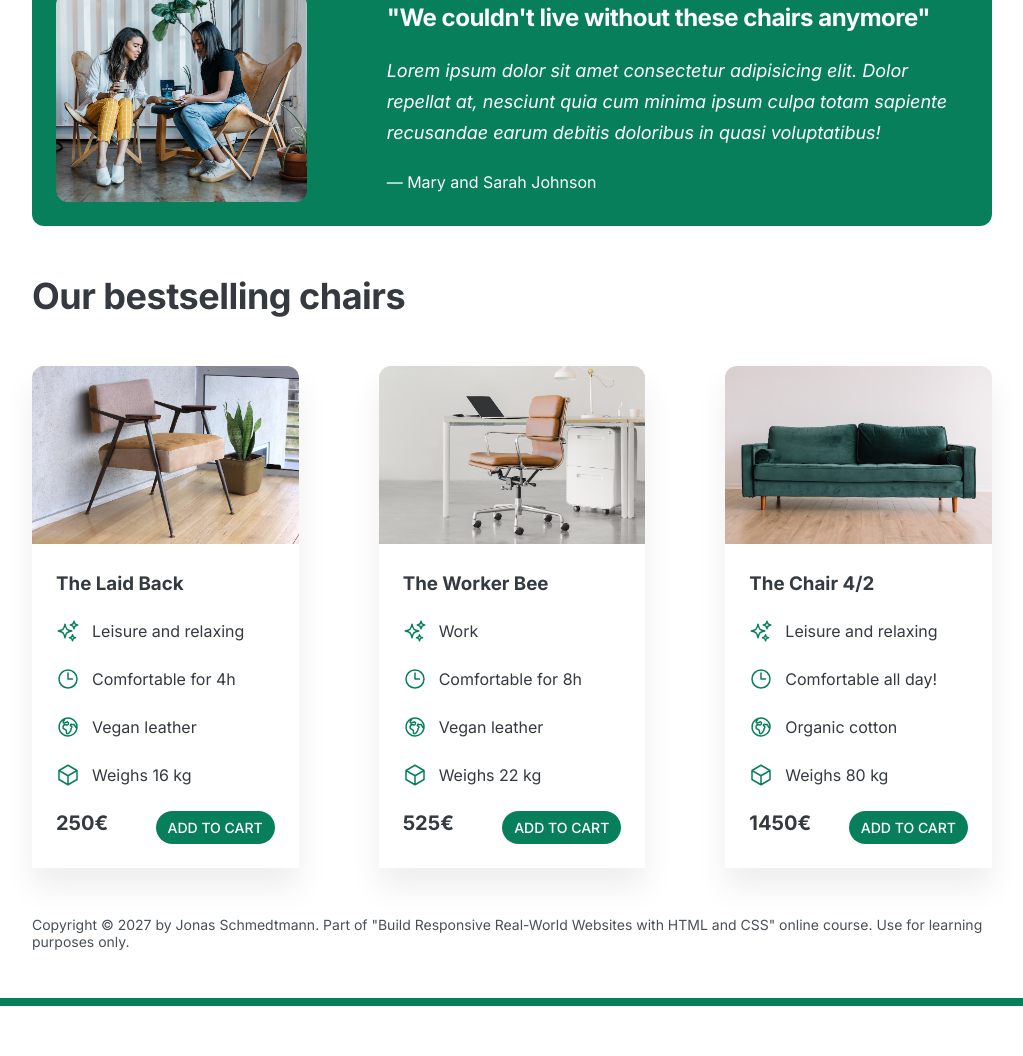
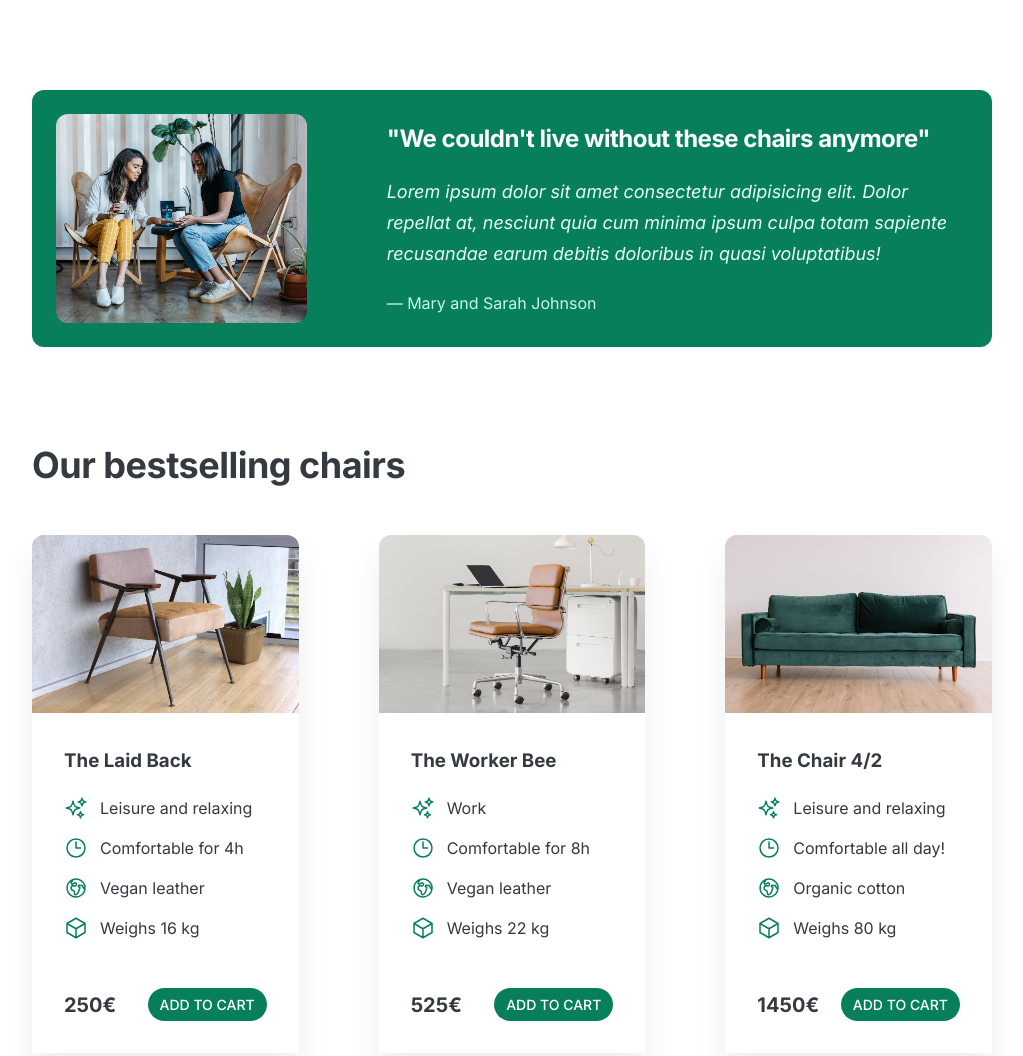
Before and after one commit to TOKYO-FN/simple-projects, a plain HTML site: page Second project/index.html in a window 1280 px wide. Shown: the part 920-1976 px from the top of the page, without its empty margins (128-1151 px from the left). Before the commit the page ends 1926 px from the top, so only its background shows below. Drawn offline with Linux system fonts and the light colour scheme.

Commit message:
alignment

```diff
--- a/Second project/style.css
+++ b/Second project/style.css
@@ -42,7 +42,7 @@ img {
 
 header,
 section {
-  margin-bottom: 48px;
+  margin-bottom: 96px;
 }
 
 h2 {
@@ -92,7 +92,7 @@ header {
   display: grid;
   grid-template-columns: repeat(2, 1fr);
   column-gap: 80px;
-  margin-top: 48px;
+  margin-top: 64px;
 }
 
 .header-text-box {
@@ -102,7 +102,7 @@ header {
 }
 
 h1 {
-  margin-bottom: 24px;
+  margin-bottom: 32px;
   font-size: 44px;
   line-height: 1.1;
   letter-spacing: -1px;
@@ -120,7 +120,7 @@ img {
 .features-icon {
   height: 32px;
   width: 32px;
-  margin-bottom: 15px;
+  margin-bottom: 24px;
   stroke: #087f5b;
 }
 
@@ -153,15 +153,20 @@ img {
 }
 
 .testimonial-text {
+  color: #e6fcf5;
   font-style: italic;
   margin-bottom: 24px;
   font-size: 18px;
   line-height: 1.7;
 }
 
+.testimonial-author {
+  color: #c3fae8;
+}
+
 /* CHAIRS */
 .chair-box {
-  padding: 24px;
+  padding: 32px;
 }
 
 h3 {
@@ -179,18 +184,18 @@ h3 {
 
 .chair-details {
   list-style: none;
-  margin-bottom: 24px;
+  margin-bottom: 48px;
 }
 
 .chair-details li {
   display: flex;
   align-items: center;
   gap: 12px;
-  margin-bottom: 24px;
+  margin-bottom: 16px;
 }
 
 .chair-details li:last-child {
-  margin-bottom: 0;
+  margin-bottom: 0px;
 }
 
 .chair-icon {
@@ -203,6 +208,7 @@ h3 {
   display: flex;
   justify-content: space-between;
   font-size: 20px;
+  align-items: center;
 
   /* / 16 / 18 / 20 / 24  */
 }
```
